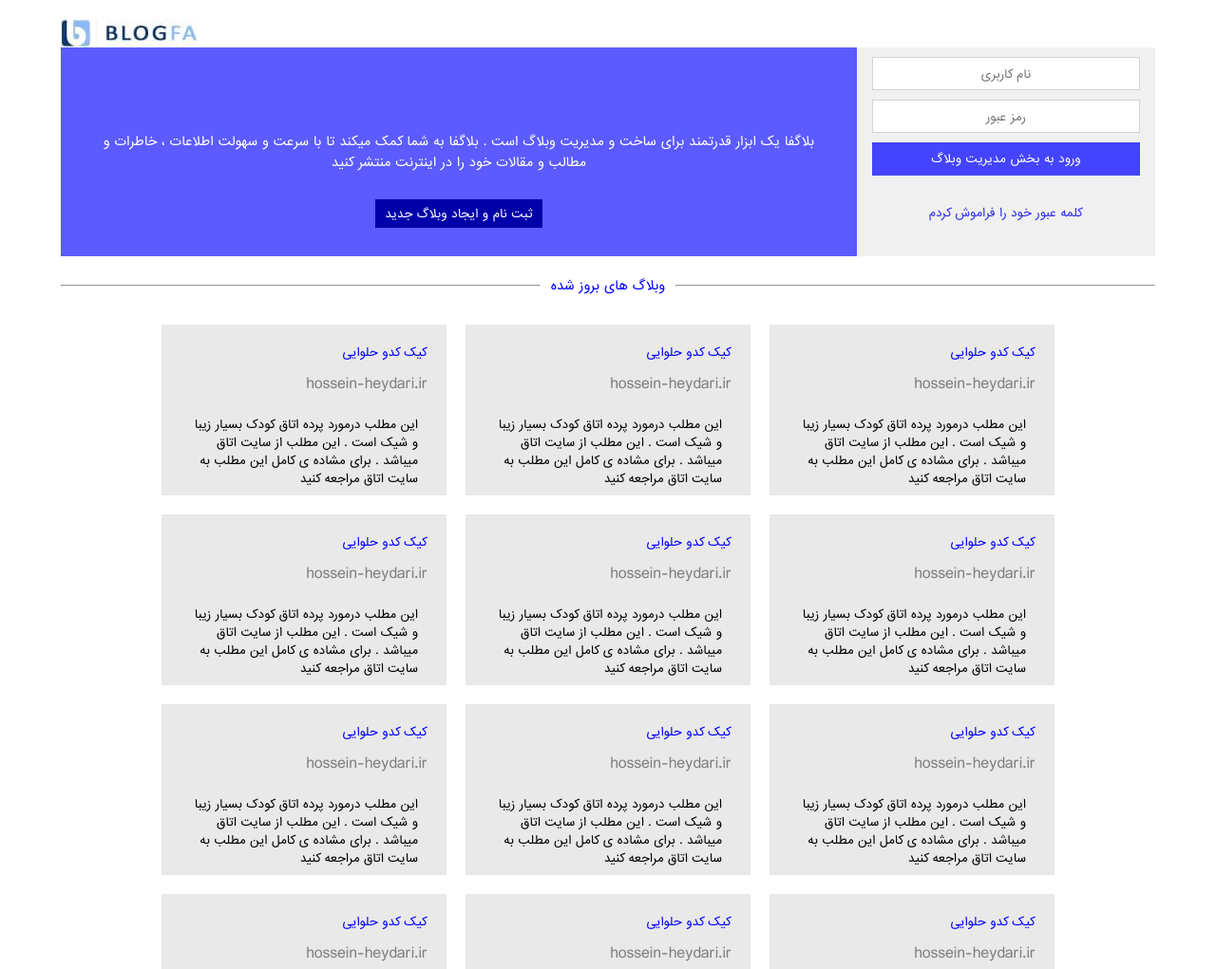
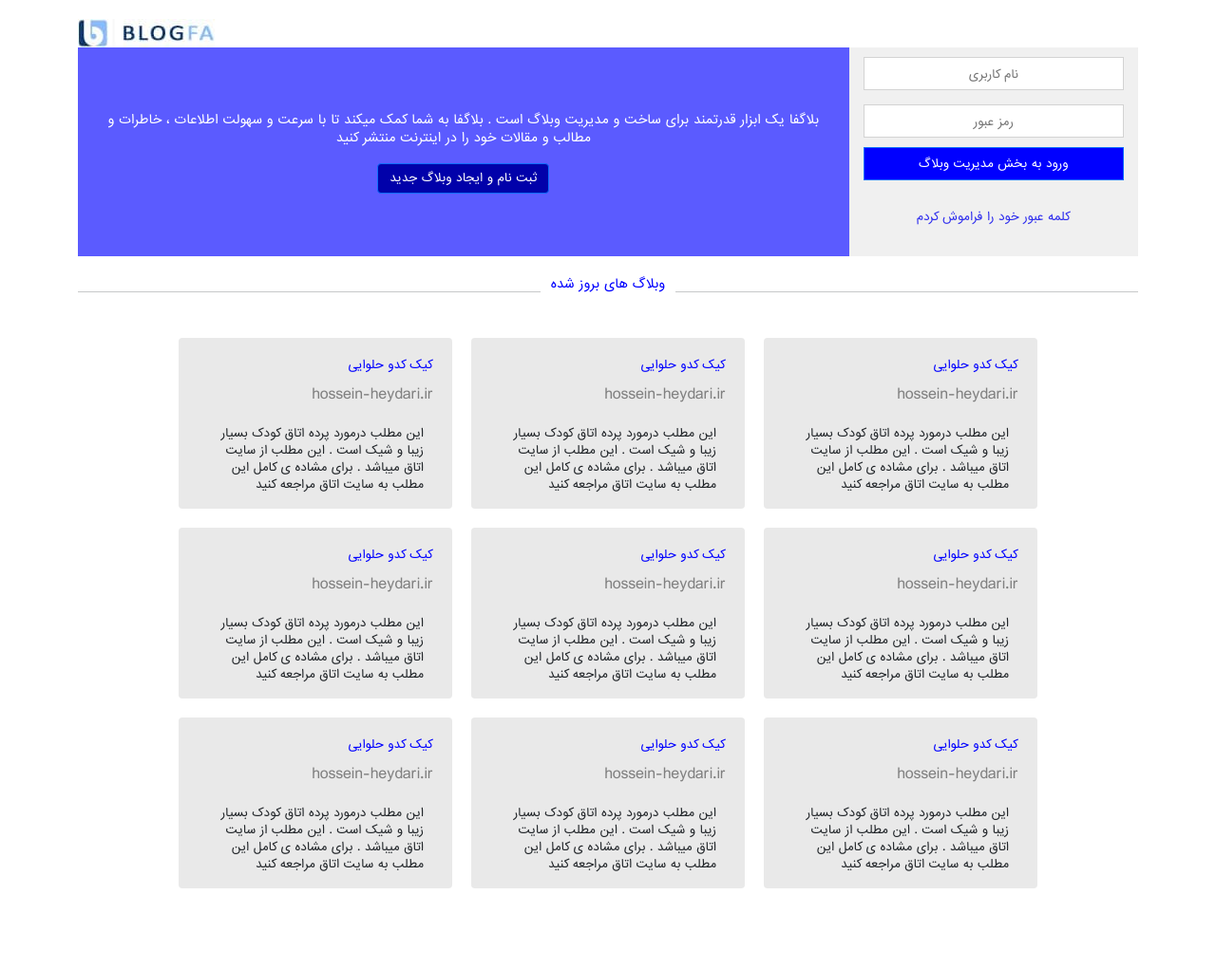
Before and after one commit to fatimanouri/first-project, a plain HTML site: page index.html in a window 1280 px wide. Shown: the top 1021 px of the page at 95% size. After the commit the page ends 966 px from the top, so only its background shows below. Drawn offline with nearby package versions, Linux system fonts and the light colour scheme.

Commit message:
bootstrap

```diff
--- /dev/null
+++ b/_card.scss
@@ -0,0 +1,10 @@
+.card1{
+    width:300px;
+    height:180px;
+    direction: rtl;
+    background-color: rgba(211, 211, 211, 0.5) !important;
+    border: none !important;
+    margin: 10px;
+    padding: 10px;
+    border-style: none;
+}
--- a/index.html
+++ b/index.html
@@ -1,15 +1,14 @@
+<!doctype html>
+<html lang="en">
+  <head>
+    <meta charset="utf-8">
+    <meta name="viewport" content="width=device-width, initial-scale=1">
+    <link rel="stylesheet" href="./main.css">
 
-<!DOCTYPE html>
-<html lang="en">
+    <link href="https://cdn.jsdelivr.net/npm/bootstrap@5.1.0/dist/css/bootstrap.min.css" rel="stylesheet" integrity="sha384-KyZXEAg3QhqLMpG8r+8fhAXLRk2vvoC2f3B09zVXn8CA5QIVfZOJ3BCsw2P0p/We" crossorigin="anonymous">
 
-<head>
-    <meta charset="UTF-8">
-    <meta http-equiv="X-UA-Compatible" content="IE=edge">
-    <meta name="viewport" content="width=device-width, initial-scale=1.0">
-    <title>Document</title>
-    <link rel="stylesheet" href="./main.css">
+    <title>Hello, world!</title>
   </head>
-
   <body>
 
         <div class="container">
@@ -20,12 +19,16 @@
             <div class="contact">
                 <div class="div-title">
                     <p class="title">بلاگفا یک ابزار قدرتمند برای ساخت و مدیریت وبلاگ است . بلاگفا به شما کمک میکند تا با سرعت و سهولت اطلاعات ، خاطرات و مطالب و مقالات خود را در اینترنت منتشر کنید</p>
-                <button class="title-btn">ثبت نام و ایجاد وبلاگ جدید</button>
+
+                      <button type="button" class="btn btn-primary"style=" background-color: #0101AA; font-size: 12px " >ثبت نام و ایجاد وبلاگ جدید</button>
                 </div>
+
                 <div class="div-form">
-                <input type="text" placeholder="نام کاربری" style="margin-top: 10px;" class="input">
-                <input type="password" placeholder="رمز عبور" class="input">
-                <button class="form-btn">ورود به بخش مدیریت وبلاگ</button>
+                    <!-- <div class="input-group mb-3"> -->
+                        <input type="text" class="input" placeholder="نام کاربری" style="margin-top:10px;" aria-label="Username" aria-describedby="basic-addon1">
+                        <input type="password" class="input" placeholder="رمز عبور" style="margin-top:10px;" aria-label="Username" aria-describedby="basic-addon1">
+
+                    <button type="button" class="btn btn-primary form-btn"style="background-color:blue; font-size: 12px" >ورود به بخش مدیریت وبلاگ</button>
                     <a href="#" class="remember">کلمه عبور خود را فراموش کردم</a>
                 </div>
 
@@ -40,80 +43,87 @@
 
             <div class="div-box">
 
-            <div class="card">
-                <p style="color: blue; font-size: 12px;  margin-right: 10px;margin: 10px;">کیک کدو حلوایی</p>
+                <div class="card card1" style="width: 18rem;">
+                    <!-- <div class="card-body"> -->
+                      <p class="card-title"  style="color: blue; font-size: 12px;  margin-right: 10px;margin: 10px;">کیک کدو  حلوایی</p>
                       <a href="#" style="text-decoration: none; color: gray; margin-right: 10px;">hossein-heydari.ir</a>
-                <p style="font-size: 12px; margin: 20px;">این مطلب درمورد پرده اتاق کودک بسیار زیبا و شیک است . این مطلب از سایت اتاق میباشد . برای مشاده ی کامل این مطلب به سایت اتاق مراجعه کنید</p>
+                      <p class="card-text" style="font-size: 12px; margin: 20px;">این مطلب درمورد پرده اتاق کودک بسیار زیبا و شیک است . این مطلب از سایت اتاق میباشد . برای مشاده ی کامل این مطلب به سایت اتاق مراجعه کنید</p>
+
+                    <!-- </div> -->
                   </div>
 
-            <div class="card">
-                <p style="color: blue; font-size: 12px;  margin-right: 10px;margin: 10px;">کیک کدو حلوایی</p>
+                  <div class="card card1" style="width: 18rem;">
+                    <!-- <div class="card-body"> -->
+                      <p class="card-title"  style="color: blue; font-size: 12px;  margin-right: 10px;margin: 10px;">کیک کدو  حلوایی</p>
                       <a href="#" style="text-decoration: none; color: gray; margin-right: 10px;">hossein-heydari.ir</a>
-                <p style="font-size: 12px; margin: 20px;">این مطلب درمورد پرده اتاق کودک بسیار زیبا و شیک است . این مطلب از سایت اتاق میباشد . برای مشاده ی کامل این مطلب به سایت اتاق مراجعه کنید</p>
+                      <p class="card-text" style="font-size: 12px; margin: 20px;">این مطلب درمورد پرده اتاق کودک بسیار زیبا و شیک است . این مطلب از سایت اتاق میباشد . برای مشاده ی کامل این مطلب به سایت اتاق مراجعه کنید</p>
+
+                    <!-- </div> -->
                   </div>
 
-            <div class="card">
-                <p style="color: blue; font-size: 12px;  margin-right: 10px;margin: 10px;">کیک کدو حلوایی</p>
+                  <div class="card card1" style="width: 18rem;">
+                    <!-- <div class="card-body"> -->
+                      <p class="card-title"  style="color: blue; font-size: 12px;  margin-right: 10px;margin: 10px;">کیک کدو  حلوایی</p>
                       <a href="#" style="text-decoration: none; color: gray; margin-right: 10px;">hossein-heydari.ir</a>
-                <p style="font-size: 12px; margin: 20px;">این مطلب درمورد پرده اتاق کودک بسیار زیبا و شیک است . این مطلب از سایت اتاق میباشد . برای مشاده ی کامل این مطلب به سایت اتاق مراجعه کنید</p>
+                      <p class="card-text" style="font-size: 12px; margin: 20px;">این مطلب درمورد پرده اتاق کودک بسیار زیبا و شیک است . این مطلب از سایت اتاق میباشد . برای مشاده ی کامل این مطلب به سایت اتاق مراجعه کنید</p>
+
+                    <!-- </div> -->
                   </div>
 
-            <div class="card">
-                <p style="color: blue; font-size: 12px;  margin-right: 10px;margin: 10px;">کیک کدو حلوایی</p>
+                  <div class="card card1" style="width: 18rem;">
+                    <!-- <div class="card-body"> -->
+                      <p class="card-title"  style="color: blue; font-size: 12px;  margin-right: 10px;margin: 10px;">کیک کدو  حلوایی</p>
                       <a href="#" style="text-decoration: none; color: gray; margin-right: 10px;">hossein-heydari.ir</a>
-                <p style="font-size: 12px; margin: 20px;">این مطلب درمورد پرده اتاق کودک بسیار زیبا و شیک است . این مطلب از سایت اتاق میباشد . برای مشاده ی کامل این مطلب به سایت اتاق مراجعه کنید</p>
+                      <p class="card-text" style="font-size: 12px; margin: 20px;">این مطلب درمورد پرده اتاق کودک بسیار زیبا و شیک است . این مطلب از سایت اتاق میباشد . برای مشاده ی کامل این مطلب به سایت اتاق مراجعه کنید</p>
+
+                    <!-- </div> -->
                   </div>
 
-            <div class="card">
-                <p style="color: blue; font-size: 12px;  margin-right: 10px;margin: 10px;">کیک کدو حلوایی</p>
+                  <div class="card card1" style="width: 18rem;">
+                    <!-- <div class="card-body"> -->
+                      <p class="card-title"  style="color: blue; font-size: 12px;  margin-right: 10px;margin: 10px;">کیک کدو  حلوایی</p>
                       <a href="#" style="text-decoration: none; color: gray; margin-right: 10px;">hossein-heydari.ir</a>
-                <p style="font-size: 12px; margin: 20px;">این مطلب درمورد پرده اتاق کودک بسیار زیبا و شیک است . این مطلب از سایت اتاق میباشد . برای مشاده ی کامل این مطلب به سایت اتاق مراجعه کنید</p>
+                      <p class="card-text" style="font-size: 12px; margin: 20px;">این مطلب درمورد پرده اتاق کودک بسیار زیبا و شیک است . این مطلب از سایت اتاق میباشد . برای مشاده ی کامل این مطلب به سایت اتاق مراجعه کنید</p>
+
+                    <!-- </div> -->
                   </div>
 
+                  <div class="card card1" style="width: 18rem;">
+                    <!-- <div class="card-body"> -->
+                      <p class="card-title"  style="color: blue; font-size: 12px;  margin-right: 10px;margin: 10px;">کیک کدو  حلوایی</p>
+                      <a href="#" style="text-decoration: none; color: gray; margin-right: 10px;">hossein-heydari.ir</a>
+                      <p class="card-text" style="font-size: 12px; margin: 20px;">این مطلب درمورد پرده اتاق کودک بسیار زیبا و شیک است . این مطلب از سایت اتاق میباشد . برای مشاده ی کامل این مطلب به سایت اتاق مراجعه کنید</p>
 
-            <div class="card">
-                <p style="color: blue; font-size: 12px;  margin-right: 10px;margin: 10px;">کیک کدو حلوایی</p>
-                <a href="#" style="text-decoration: none; color: gray; margin-right: 10px;">hossein-heydari.ir</a>
-                <p style="font-size: 12px; margin: 20px;">این مطلب درمورد پرده اتاق کودک بسیار زیبا و شیک است . این مطلب از سایت اتاق میباشد . برای مشاده ی کامل این مطلب به سایت اتاق مراجعه کنید</p>
+                    <!-- </div> -->
                   </div>
 
-            <div class="card">
-                <p style="color: blue; font-size: 12px;  margin-right: 10px;margin: 10px;">کیک کدو حلوایی</p>
+                  <div class="card card1" style="width: 18rem;">
+                    <!-- <div class="card-body"> -->
+                      <p class="card-title"  style="color: blue; font-size: 12px;  margin-right: 10px;margin: 10px;">کیک کدو  حلوایی</p>
                       <a href="#" style="text-decoration: none; color: gray; margin-right: 10px;">hossein-heydari.ir</a>
-                <p style="font-size: 12px; margin: 20px;">این مطلب درمورد پرده اتاق کودک بسیار زیبا و شیک است . این مطلب از سایت اتاق میباشد . برای مشاده ی کامل این مطلب به سایت اتاق مراجعه کنید</p>
+                      <p class="card-text" style="font-size: 12px; margin: 20px;">این مطلب درمورد پرده اتاق کودک بسیار زیبا و شیک است . این مطلب از سایت اتاق میباشد . برای مشاده ی کامل این مطلب به سایت اتاق مراجعه کنید</p>
+
+                    <!-- </div> -->
                   </div>
 
+                  <div class="card card1" style="width: 18rem;">
+                    <!-- <div class="card-body"> -->
+                      <p class="card-title"  style="color: blue; font-size: 12px;  margin-right: 10px;margin: 10px;">کیک کدو  حلوایی</p>
+                      <a href="#" style="text-decoration: none; color: gray; margin-right: 10px;">hossein-heydari.ir</a>
+                      <p class="card-text" style="font-size: 12px; margin: 20px;">این مطلب درمورد پرده اتاق کودک بسیار زیبا و شیک است . این مطلب از سایت اتاق میباشد . برای مشاده ی کامل این مطلب به سایت اتاق مراجعه کنید</p>
 
-            <div class="card">
-                <p style="color: blue; font-size: 12px;  margin-right: 10px;margin: 10px;">کیک کدو حلوایی</p>
-                <a href="#" style="text-decoration: none; color: gray; margin-right: 10px;">hossein-heydari.ir</a>
-                <p style="font-size: 12px; margin: 20px;">این مطلب درمورد پرده اتاق کودک بسیار زیبا و شیک است . این مطلب از سایت اتاق میباشد . برای مشاده ی کامل این مطلب به سایت اتاق مراجعه کنید</p>
+                    <!-- </div> -->
                   </div>
 
+                  <div class="card card1" style="width: 18rem;">
+                    <!-- <div class="card-body"> -->
+                      <p class="card-title"  style="color: blue; font-size: 12px;  margin-right: 10px;margin: 10px;">کیک کدو  حلوایی</p>
+                      <a href="#" style="text-decoration: none; color: gray; margin-right: 10px;">hossein-heydari.ir</a>
+                      <p class="card-text" style="font-size: 12px; margin: 20px;">این مطلب درمورد پرده اتاق کودک بسیار زیبا و شیک است . این مطلب از سایت اتاق میباشد . برای مشاده ی کامل این مطلب به سایت اتاق مراجعه کنید</p>
 
-            <div class="card">
-                <p style="color: blue; font-size: 12px;  margin-right: 10px;margin: 10px;">کیک کدو حلوایی</p>
-                <a href="#" style="text-decoration: none; color: gray; margin-right: 10px;">hossein-heydari.ir</a>
-                <p style="font-size: 12px; margin: 20px;">این مطلب درمورد پرده اتاق کودک بسیار زیبا و شیک است . این مطلب از سایت اتاق میباشد . برای مشاده ی کامل این مطلب به سایت اتاق مراجعه کنید</p>
+                    <!-- </div> -->
                   </div>
 
-            <div class="card">
-                <p style="color: blue; font-size: 12px;  margin-right: 10px;margin: 10px;">کیک کدو حلوایی</p>
-                <a href="#" style="text-decoration: none; color: gray; margin-right: 10px;">hossein-heydari.ir</a>
-                <p style="font-size: 12px; margin: 20px;">این مطلب درمورد پرده اتاق کودک بسیار زیبا و شیک است . این مطلب از سایت اتاق میباشد . برای مشاده ی کامل این مطلب به سایت اتاق مراجعه کنید</p>
-            </div>
-
-            <div class="card">
-                <p style="color: blue; font-size: 12px;  margin-right: 10px;margin: 10px;">کیک کدو حلوایی</p>
-                <a href="#" style="text-decoration: none; color: gray; margin-right: 10px;">hossein-heydari.ir</a>
-                <p style="font-size: 12px; margin: 20px;">این مطلب درمورد پرده اتاق کودک بسیار زیبا و شیک است . این مطلب از سایت اتاق میباشد . برای مشاده ی کامل این مطلب به سایت اتاق مراجعه کنید</p>
-            </div>
-
-            <div class="card">
-                <p style="color: blue; font-size: 12px;  margin-right: 10px;margin: 10px;">کیک کدو حلوایی</p>
-                <a href="#" style="text-decoration: none; color: gray; margin-right: 10px;">hossein-heydari.ir</a>
-                <p style="font-size: 12px; margin: 20px;">این مطلب درمورد پرده اتاق کودک بسیار زیبا و شیک است . این مطلب از سایت اتاق میباشد . برای مشاده ی کامل این مطلب به سایت اتاق مراجعه کنید</p>
-            </div>
 
 
 
@@ -121,6 +131,14 @@
 
         </div>
 
+
+
   </body>
 
+   <script src="https://cdn.jsdelivr.net/npm/bootstrap@5.1.0/dist/js/bootstrap.bundle.min.js" integrity="sha384-U1DAWAznBHeqEIlVSCgzq+c9gqGAJn5c/t99JyeKa9xxaYpSvHU5awsuZVVFIhvj" crossorigin="anonymous"></script>
+
+   <script src="https://cdn.jsdelivr.net/npm/@popperjs/core@2.9.3/dist/umd/popper.min.js" integrity="sha384-eMNCOe7tC1doHpGoWe/6oMVemdAVTMs2xqW4mwXrXsW0L84Iytr2wi5v2QjrP/xp" crossorigin="anonymous"></script>
+   <script src="https://cdn.jsdelivr.net/npm/bootstrap@5.1.0/dist/js/bootstrap.min.js" integrity="sha384-cn7l7gDp0eyniUwwAZgrzD06kc/tftFf19TOAs2zVinnD/C7E91j9yyk5//jjpt/" crossorigin="anonymous"></script>
+
+
 </html>
--- /dev/null
+++ b/main.scss
@@ -0,0 +1,161 @@
+$blue:#5B5BFF;
+$black: black;
+
+@mixin align {
+    justify-content: center;
+    align-items: center;
+}
+@font-face {
+    font-family: "iransans";
+    src: url('./assets/fonts/FontsFree-Net-ir_sans.ttf')format("truetype");
+}
+
+* {
+    padding: 0;
+    margin: 0;
+    box-sizing: border-box;
+    font-family: "iransans";
+}
+
+html,
+body {
+    width: 100%;
+}
+
+body {
+    display: flex;
+    @include align();
+}
+
+.container {
+    width: 90%;
+    height: auto;
+    display: flex;
+    flex-direction: column;
+    align-items: center;
+    margin-top: 20px;
+}
+
+.header {
+    width: 100%;
+    display: flex;
+    justify-content: start;
+    align-items: center;
+}
+
+.contact {
+    width: 100%;
+    height: 220px;
+    display: flex;
+    flex-direction: row;
+    @include align();
+}
+
+.div-title {
+    width: 80%;
+    height: 220px;
+    background-color: $blue;
+    display: flex;
+    flex-direction: column;
+    @include align();
+    position: relative;
+}
+
+.div-form {
+    width: 30%;
+    height: 220px;
+    background-color: #F0F0F0;
+    display: flex;
+    flex-direction: column;
+    align-items: center;
+}
+
+.title {
+    font-size: 13px;
+    direction: rtl;
+    text-align: center;
+    padding: 0px 30px;
+    color: white;
+}
+
+/* .title-btn {
+    background-color: #0101AA;
+    color: white;
+    font-size: 12px;
+    width: 176px;
+    height: 30px;
+    border: none;
+    outline: none;
+    cursor: pointer;
+    padding: 5px 10px;
+    position: absolute;
+    bottom: 30px;
+} */
+
+.input {
+    margin: 5px 0px;
+    width: 90%;
+    height: 35px;
+    border: 1px solid lightgray;
+}
+
+.input::placeholder {
+    font-size: 12px;
+    text-align: center;
+}
+
+.form-btn {
+    width: 90%;
+    height: 35px;
+    background-color: #4444FF;
+    color: white;
+    font-size: 12px;
+    border: none;
+    outline: none;
+    cursor: pointer;
+    margin-top: 5px;
+    border-radius: 0% !important;
+}
+
+.remember {
+    color: #2E2DEE;
+    font-size: 12px;
+    text-decoration: none;
+    margin-top: 30px;
+}
+
+.weblog-title {
+    display: flex;
+    flex-direction: row;
+    justify-content: space-between;
+    align-items: center;
+    width: 100%;
+    margin: 20px 0px;
+}
+
+hr {
+    color:$black;
+    width: 100%;
+}
+
+.div-box {
+    width: 100%;
+    display: flex;
+    flex-direction: row;
+    justify-content: center;
+    align-items: center;
+    flex-wrap: wrap;
+    margin-bottom: 20px;
+}
+
+ @import "card";
+/* .card-body{
+    width:300px;
+    height:180px;
+    direction: rtl;
+    background-color: rgba(211, 211, 211, 0.5);
+    margin: 10px;
+    padding: 10px;
+} */
+
+@import "media";
```
Also changed, not shown: _media.scss (added, +21 -0 lines), main.css, 1 other file. Lines whose indentation alone changed are shown as unchanged.
